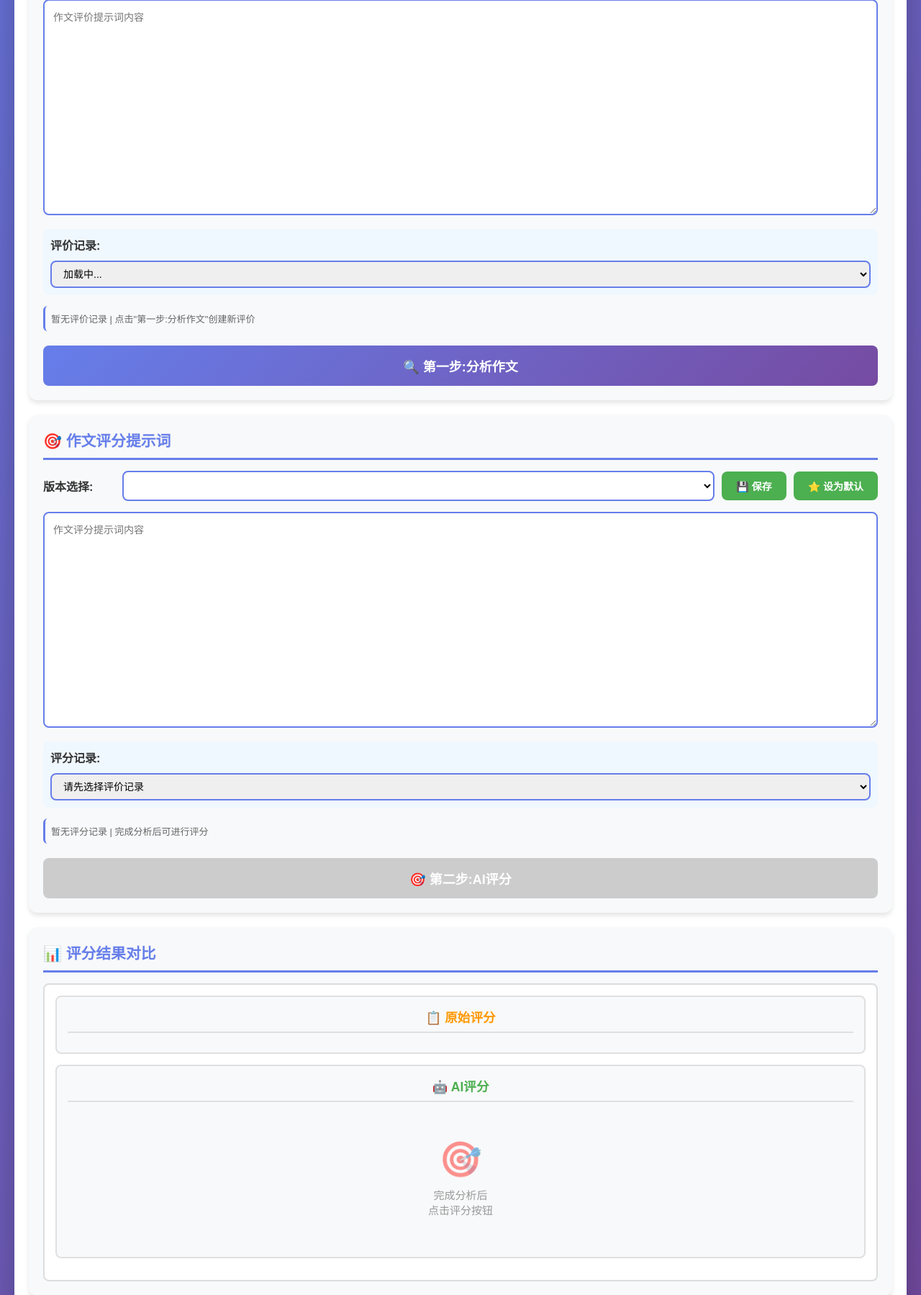
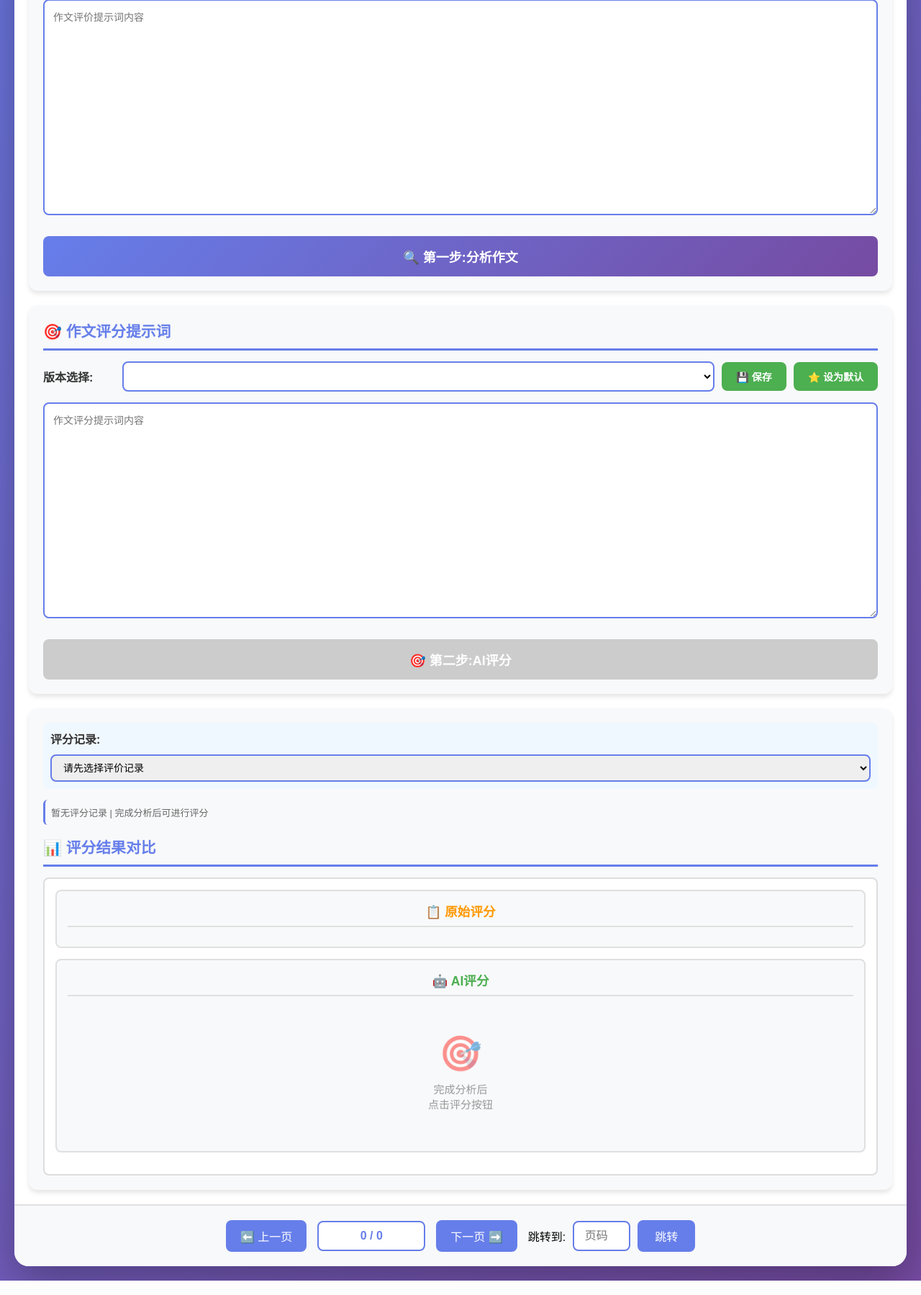
Before and after one commit to SunJINM/composition, a Python web app: template templates/ai-scoring.html in a window 1280 px wide. Shown: the part 849-2648 px from the top of the page at 72% size. Run offline with Jinja, Linux system fonts and the light colour scheme; the template is opened without the code that fills it, so the values that code supplies are empty.

Commit message:
优化html页面

```diff
--- a/templates/ai-scoring.html
+++ b/templates/ai-scoring.html
@@ -228,12 +228,12 @@
             transform: translateY(-2px);
         }
 
-        /* 新增：评价/评分记录选择器样式 */
+        /* 评价/评分记录选择器样式 */
         .record-selector {
             display: flex;
             align-items: center;
             gap: 10px;
-            margin: 15px 0;
+            margin: 0 0 15px 0; /* 调整margin，适配结果区域内的布局 */
             flex-wrap: wrap;
             padding: 10px;
             background: #f0f8ff;
@@ -258,7 +258,7 @@
         .record-info {
             font-size: 13px;
             color: #666;
-            margin: 5px 0 10px 0;
+            margin: 0 0 15px 0; /* 调整margin，适配结果区域内的布局 */
             padding: 8px;
             background: #f8f9fa;
             border-radius: 6px;
@@ -635,8 +635,14 @@
                     <div class="form-group">
                         <textarea id="analyzePromptContent" placeholder="作文评价提示词内容"></textarea>
                     </div>
-
-                    <!-- 新增：评价记录选择器 -->
+                    <button class="score-btn" id="analyzeBtn" onclick="performAnalysis()">
+                        🔍 第一步:分析作文
+                    </button>
+                </div>
+
+                <!-- 作文分析结果（评价记录移到此处） -->
+                <div class="section" id="analysisSection" style="display: none;">
+                    <!-- 评价记录选择器（核心调整：移到结果区域内） -->
                     <div class="record-selector">
                         <label>评价记录:</label>
                         <select id="evaluationRecordSelect" onchange="onEvaluationRecordChange()">
@@ -647,13 +653,6 @@
                         暂无评价记录 | 点击"第一步:分析作文"创建新评价
                     </div>
 
-                    <button class="score-btn" id="analyzeBtn" onclick="performAnalysis()">
-                        🔍 第一步:分析作文
-                    </button>
-                </div>
-
-                <!-- 作文分析结果 -->
-                <div class="section" id="analysisSection" style="display: none;">
                     <h3>📋 作文分析结果</h3>
                     <div class="analysis-content" id="analysisContent">
                         <!-- 动态生成 -->
@@ -677,8 +676,14 @@
                     <div class="form-group">
                         <textarea id="scorePromptContent" placeholder="作文评分提示词内容"></textarea>
                     </div>
-
-                    <!-- 新增：评分记录选择器 -->
+                    <button class="score-btn" id="scoreBtn" onclick="performScoring()" disabled>
+                        🎯 第二步:AI评分
+                    </button>
+                </div>
+
+                <!-- 评分结果对比（评分记录移到此处） -->
+                <div class="section">
+                    <!-- 评分记录选择器（核心调整：移到结果区域内） -->
                     <div class="record-selector">
                         <label>评分记录:</label>
                         <select id="scoreRecordSelect" onchange="onScoreRecordChange()">
@@ -689,13 +694,6 @@
                         暂无评分记录 | 完成分析后可进行评分
                     </div>
 
-                    <button class="score-btn" id="scoreBtn" onclick="performScoring()" disabled>
-                        🎯 第二步:AI评分
-                    </button>
-                </div>
-
-                <!-- 评分结果对比 -->
-                <div class="section">
                     <h3>📊 评分结果对比</h3>
                     <div class="scores-section">
                         <div class="score-comparison">
@@ -838,7 +836,7 @@
             }
         }
 
-        // 新增：加载作文评价记录
+        // 加载作文评价记录
         async function loadEvaluationRecords() {
             if (!currentEssayId) return;
 
@@ -850,24 +848,29 @@
                 // 渲染评价记录下拉框
                 renderEvaluationRecords();
 
-                // 如果有评价记录，默认选中最新的
+                // 如果有评价记录，默认选中最新的 + 显示分析区域（核心调整：因为选择器移到分析结果区域了）
                 if (evaluationRecords.length > 0) {
                     const latestEval = evaluationRecords.find(item => item.is_latest) || evaluationRecords[0];
                     currentEvaluationId = latestEval.evaluation_id;
                     document.getElementById('evaluationRecordSelect').value = currentEvaluationId;
-
+                    // 显示分析区域（关键：有评价记录就显示）
+                    document.getElementById('analysisSection').style.display = 'block';
                     // 加载该评价的分析结果
                     onEvaluationRecordChange();
+                } else {
+                    // 无记录则隐藏分析区域
+                    document.getElementById('analysisSection').style.display = 'none';
                 }
             } catch (error) {
                 console.error('加载评价记录失败:', error);
                 showMessage('❌ 加载评价记录失败: ' + error.message, 'error');
                 evaluationRecords = [];
                 renderEvaluationRecords();
-            }
-        }
-
-        // 新增：渲染评价记录下拉框
+                document.getElementById('analysisSection').style.display = 'none';
+            }
+        }
+
+        // 渲染评价记录下拉框
         function renderEvaluationRecords() {
             const evalSelect = document.getElementById('evaluationRecordSelect');
             const evalInfo = document.getElementById('evaluationRecordInfo');
@@ -898,7 +901,7 @@
             `;
         }
 
-        // 新增：评价记录切换事件
+        // 评价记录切换事件
         function onEvaluationRecordChange() {
             const evalId = document.getElementById('evaluationRecordSelect').value;
             if (!evalId) {
@@ -933,13 +936,13 @@
 
             // 如果有评分记录，默认选中第一个
             if (scoreRecords.length > 0) {
-                currentScoreId = scoreRecords[0].score_id;
-                document.getElementById('scoreRecordSelect').value = currentScoreId;
+                const firstScore = scoreRecords[0];
+                document.getElementById('scoreRecordSelect').value = firstScore.score_id;
                 onScoreRecordChange();
             }
         }
 
-        // 新增：渲染评分记录下拉框
+        // 渲染评分记录下拉框
         function renderScoreRecords() {
             const scoreSelect = document.getElementById('scoreRecordSelect');
             const scoreInfo = document.getElementById('scoreRecordInfo');
@@ -971,7 +974,7 @@
             `;
         }
 
-        // 新增：评分记录切换事件
+        // 评分记录切换事件
         function onScoreRecordChange() {
             const scoreId = document.getElementById('scoreRecordSelect').value;
             if (!scoreId) {
@@ -994,6 +997,18 @@
                 total_score: selectedScore.total_score,
                 dimensions: selectedScore.dimension_scores
             });
+
+            // 更新评分信息提示
+            const scoreInfo = document.getElementById('scoreRecordInfo');
+            const scoreType = selectedScore.score_type === 'ai' ? 'AI评分' : '人工评分';
+            const createTime = new Date(selectedScore.create_date).toLocaleString();
+            scoreInfo.innerHTML = `
+                选中: ${scoreType} |
+                创建时间: ${createTime} |
+                评分人: ${selectedScore.user_phone} |
+                评分模板: ${selectedScore.score_prompt_version} |
+                ${selectedScore.is_default ? '默认评分' : '非默认评分'}
+            `;
         }
 
         // 渲染作文数据到页面
@@ -1405,14 +1420,14 @@
                 return;
             }
 
-            // 新增：检查用户手机号
+            // 检查用户手机号
             const userPhone = getCurrentUserPhone();
             if (!userPhone) {
                 showMessage('⚠️ 请先登录', 'error');
                 return;
             }
 
-            // 新增：获取分析提示词ID
+            // 获取分析提示词ID
             const analyzePromptId = parseInt(document.getElementById('analyzePromptSelect').value);
             if (isNaN(analyzePromptId)) {
                 showMessage('⚠️ 请选择有效的评价提示词版本', 'error');
@@ -1454,7 +1469,7 @@
 
                 if (result.success) {
                     currentAnalysis = result.analysis;
-                    currentEvaluationId = result.evaluation_id; // 新增：保存评价ID
+                    currentEvaluationId = result.evaluation_id; // 保存评价ID
                     displayAnalysis(result.analysis);
                     // 启用评分按钮
                     document.getElementById('scoreBtn').disabled = false;
@@ -1676,34 +1691,6 @@
             section.style.display = 'block';
         }
 
-        // 新增：评分记录切换事件
-        function onScoreRecordChange() {
-            const scoreId = document.getElementById('scoreRecordSelect').value;
-            if (!scoreId) return;
-
-            // 查找选中的评分记录
-            const selectedScore = scoreRecords.find(item => item.score_id == scoreId);
-            if (!selectedScore) return;
-
-            // 显示该评分的结果
-            displayAIScores({
-                total_score: selectedScore.total_score,
-                dimensions: selectedScore.dimension_scores
-            });
-
-            // 更新评分信息提示
-            const scoreInfo = document.getElementById('scoreRecordInfo');
-            const scoreType = selectedScore.score_type === 'ai' ? 'AI评分' : '人工评分';
-            const createTime = new Date(selectedScore.create_date).toLocaleString();
-            scoreInfo.innerHTML = `
-                选中: ${scoreType} |
-                创建时间: ${createTime} |
-                评分人: ${selectedScore.user_phone} |
-                评分模板: ${selectedScore.score_prompt_version} |
-                ${selectedScore.is_default ? '默认评分' : '非默认评分'}
-            `;
-        }
-
         // 执行AI评分(第二步)
         async function performScoring() {
             if (!currentEssay) {
@@ -1711,20 +1698,20 @@
                 return;
             }
 
-            // 新增：校验前置条件
+            // 校验前置条件
             if (!currentEvaluationId) {
                 showMessage('⚠️ 请先完成作文分析获取评价ID', 'error');
                 return;
             }
 
-            // 新增：检查用户手机号
+            // 检查用户手机号
             const userPhone = getCurrentUserPhone();
             if (!userPhone) {
                 showMessage('⚠️ 请先登录', 'error');
                 return;
             }
 
-            // 新增：获取评分提示词ID并校验
+            // 获取评分提示词ID并校验
             const scorePromptId = parseInt(document.getElementById('scorePromptSelect').value);
             if (isNaN(scorePromptId)) {
                 showMessage('⚠️ 请选择有效的评分提示词版本', 'error');
@@ -1757,7 +1744,7 @@
                         prompt: promptContent,
                         analysis: currentAnalysis,  // 分析结果(可选)
                         original_score_data: currentEssay.original_score_data,  // 原始评分数据(用于判断分制)
-                        // 新增/替换：三个必填参数
+                        // 三个必填参数
                         evaluation_id: currentEvaluationId, // 分析接口返回的评价ID
                         score_prompt_id: scorePromptId,     // 评分提示词ID
                         user_phone: userPhone               // 用户手机号
@@ -1830,29 +1817,37 @@
             messageEl.style.background = type === 'success' ? '#4caf50' : '#f44336';
             messageEl.style.display = 'block';
 
+            // 3秒后自动隐藏
             setTimeout(() => {
                 messageEl.style.display = 'none';
             }, 3000);
         }
 
-        // 页面加载完成后初始化
+        // 页面初始化
         window.addEventListener('DOMContentLoaded', async function() {
-            // 验证登录状态
+            // 1. 验证登录状态
             const userPhone = getCurrentUserPhone();
-            if (!userPhone) return;
-
-            // 1. 加载提示词（优先加载）
+            if (!userPhone) {
+                showMessage('⚠️ 未检测到登录状态，部分功能可能受限', 'error');
+            }
+
+            // 2. 加载提示词列表（评价+评分）
             await loadPrompts();
 
-            // 2. 加载所有作文列表（用于分页）
+            // 3. 加载所有作文列表（用于分页）
             await loadAllEssays();
 
-            // 3. 获取URL中的作文ID并加载详情
+            // 4. 从URL获取作文ID并加载详情
             const essayId = getEssayIdFromURL();
             if (essayId) {
                 await loadEssayDetail(essayId);
             } else {
-                showMessage('⚠️ 未指定作文ID', 'error');
+                // 如果URL无作文ID，且有作文列表则加载第一个
+                if (essaysData.length > 0) {
+                    await loadEssayDetail(essaysData[0].id);
+                } else {
+                    showMessage('⚠️ 暂无作文数据', 'error');
+                }
             }
         });
     </script>
```
